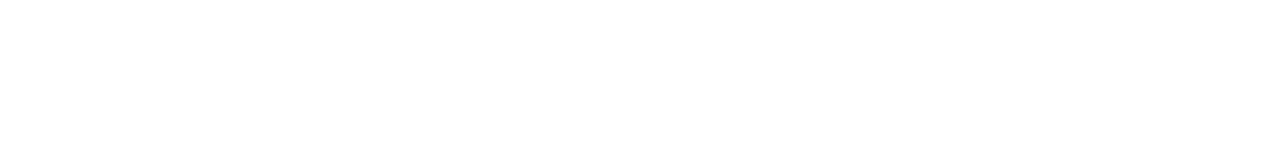
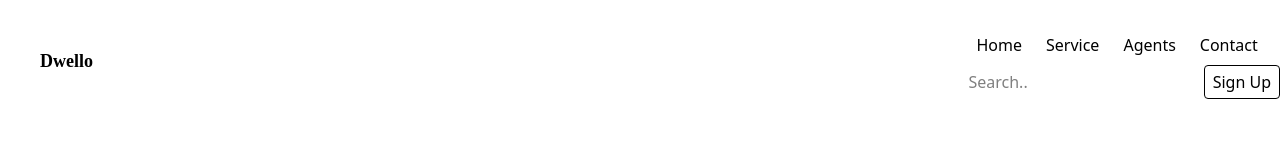
Before and after one commit to kiranxyz/DreamHome, a plain HTML site: page index.html in a window 1280 px wide. Drawn offline with nearby package versions, Linux system fonts and the light colour scheme; a web font is replaced by a local one.

Commit message:
added header

```diff
--- a/index.html
+++ b/index.html
@@ -5,11 +5,55 @@
     <meta name="viewport" content="width=device-width, initial-scale=1.0">
     <script src="https://cdn.jsdelivr.net/npm/@tailwindcss/browser@4"></script>
     <title>Dream Home</title>
+    <!-- <link rel="stylesheet" href="style.css" /> -->
+
+    <style>
+      @import url('https://fonts.googleapis.com/css2?family=Cedarville+Cursive&display=swap');
+    </style>
+
+    <style type="text/tailwindcss">
+
+        @theme  {
+
+        --color-mint: #D4F1F4;
+
+}
+       @layer base {
+    h1 {
+      font-family: "Times New Roman";
+      font-size: large;
+      font-weight: bold;
+    }
+  h2 {
+    font-size: medium;
+    font-family: "Times New Roman";
+
+  }
+  h3 {
+    font-size: small;
+    font-family: "Times New Roman";
+
+  }
+       }
+    </style>
+
+    <script src="https://cdn.jsdelivr.net/npm/@tailwindcss/browser@4"></script>
 </head>
-<body>
-    <!-- Aziz -->
+<body class="bg-white">
+    <!-- Anila-->
     <section>
-
+    <header class="flex items-center justify-between text-wrap mt-2">
+        <h1 class="m-10 font-bold inline-block" >Dwello</h1>
+         <nav>
+    <ul class="flex items-center gap-6 m-2" >
+        <li><a class="flex justify-around top-0" href="#home">Home</a></li>
+        <li><a class="flex justify-around" href="#services">Service</a></li>
+        <li><a class="flex justify-around" href="#agents">Agents</a></li>
+        <li class=""><a class="flex justify-around" href="#contact">Contact</a></li>
+    </ul>
+    <input type="text" placeholder="Search..">
+     <button class="border px-2 py-1 rounded" type="signin">Sign Up</button>
+  </nav>
     </section>
     <!-- Harshi -->
 <section>
```
